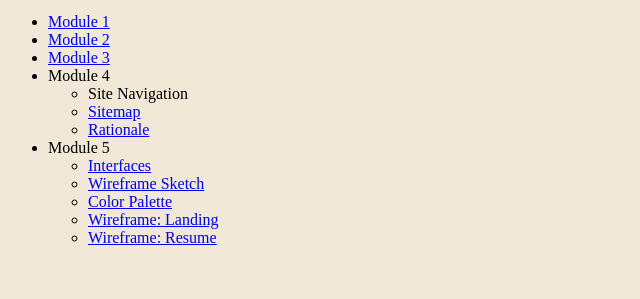
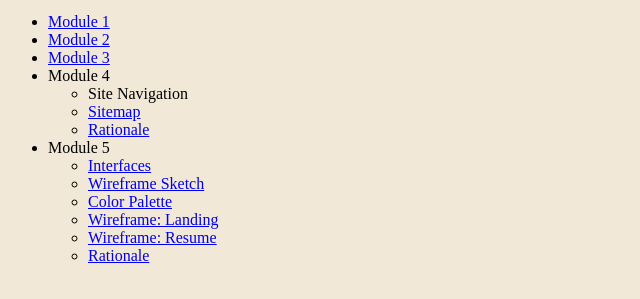
Before and after one commit to KatheryL/cat, a plain HTML site: page index.html in a window 1280 px wide. Shown: the part 369-668 px from the top of the page, without its empty margins (0-640 px from the left). Drawn offline with Linux system fonts and the light colour scheme.

Commit message:
5 rationale

```diff
--- a/index.html
+++ b/index.html
@@ -25,6 +25,7 @@
 			<li><a href="palette.pdf">Color Palette</a></li>
 			<li><a href="wireframe_landing.pdf">Wireframe: Landing</a></li>
 			<li><a href="wireframe_resume.pdf" >Wireframe: Resume</a></li>
+			<li><a href="module5rationale">Rationale</a></li>
 		</ul>
 
 
```
Also changed, not shown: 1 other file.
